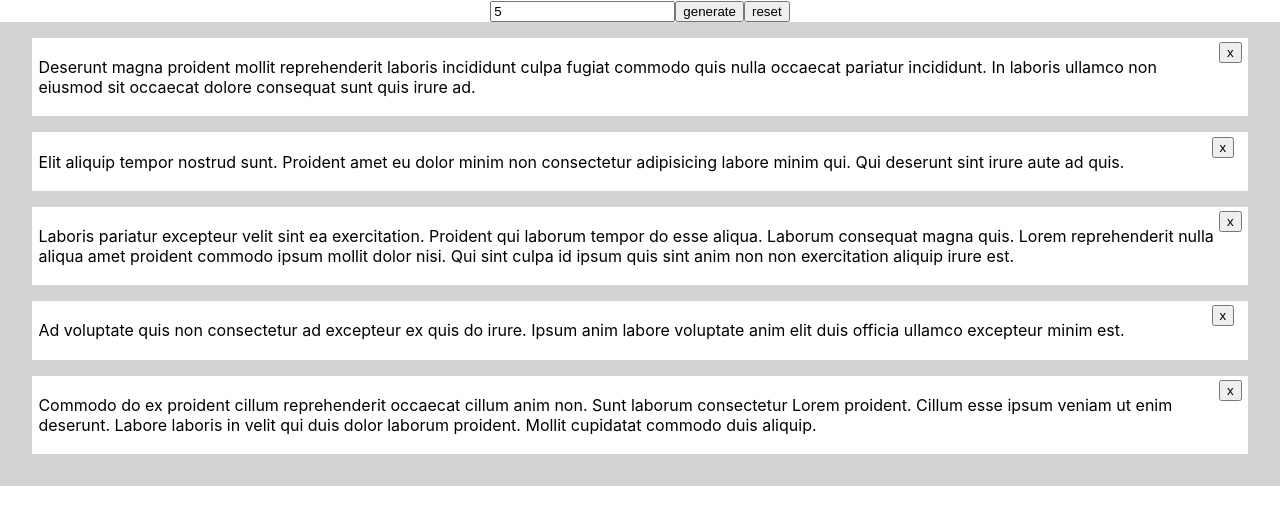
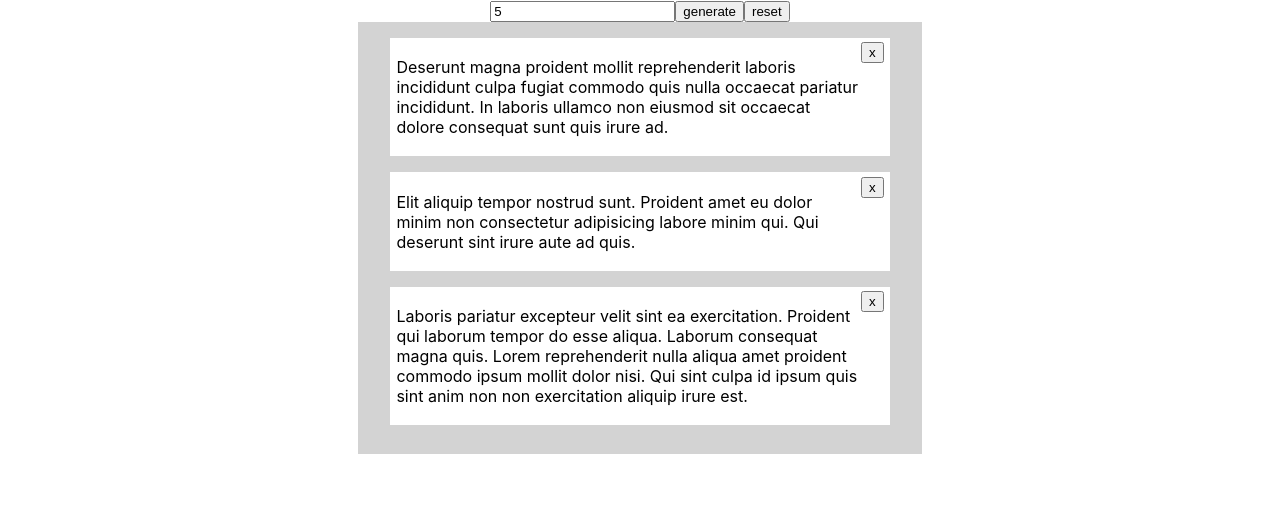
Before and after one commit to matt-catellier/draggable-list, a React (Create React App) app: page / in a window 1280 px wide. Both pictures are taken after typing "5" into the empty fields and a click on the button "generate". Shown: the top 524 px of the page. Built offline with nearby package versions, Linux system fonts and the light colour scheme.

Commit message:
Set up first attempt at virtual list, having trouble scrolling past content

```diff
--- a/package.json
+++ b/package.json
@@ -11,6 +11,7 @@
     "react-beautiful-dnd": "^13.0.0",
     "react-dom": "^17.0.1",
     "react-scripts": "4.0.1",
+    "react-virtualized": "^9.22.2",
     "react-window": "^1.8.6",
     "web-vitals": "^0.2.4"
   },
--- a/src/App.css
+++ b/src/App.css
@@ -3,6 +3,7 @@
 }
 
 .list {
+  display: inline-block;
   padding: 1rem 2rem;
   background-color: #d3d3d3;
 }
--- a/src/App.js
+++ b/src/App.js
@@ -1,5 +1,7 @@
 import React from 'react'
+import ReactDOM from 'react-dom'
 import { VariableSizeList } from "react-window"
+import { List as VirtualList } from "react-virtualized"
 import { DragDropContext, Droppable, Draggable } from "react-beautiful-dnd";
 import logo from './logo.svg';
 import './App.css';
@@ -65,28 +67,23 @@ const App = () => {
     setItems(before.concat(after))
   }
 
-  return (
-    <div className="App">
-      <header className="App-header">
-        <input id="number-of-items" type="number"  placeholder="# of items" value={numberOfItems} onChange={handleChangeNumberOfItems} />
-        <button onClick={handleGenerate}>generate</button>
-        <button onClick={handleReset}>reset</button>
-      </header>
-      <DragDropContext onDragEnd={onDragEnd}>
-      <div className="list">
-        <Droppable droppableId="droppable">
-          {(provided, snapshot) => (
-            <div ref={provided.innerRef} {...provided.droppableProps}>
-              {items.map((item, index) => {
+  const getRowRender = ({index, style}) => {
+    const item = items[index]
+
+    if(!item) return null
+
+    const patchedStyle = {
+      ...style
+    }
     return (
       <Draggable key={item.id} draggableId={item.id} index={index}>
-                    {(provided, snapshot) => (
+        {(draggableProvided, snapshot) => (
           <div
             className="list-item"
-                        ref={provided.innerRef}
-                        {...provided.draggableProps}
-                        {...provided.dragHandleProps}
-                        style={provided.draggableProps.style}
+            ref={draggableProvided.innerRef}
+            {...draggableProvided.draggableProps}
+            {...draggableProvided.dragHandleProps}
+            style={draggableProvided.draggableProps.style}
           >
             <div style={{display: 'flex', flexDirection: 'row', justifyContent: 'space-between'}}>
               <p>{item.content}</p>
@@ -99,9 +96,37 @@ const App = () => {
         )}
       </Draggable>
     )
-              })}
-              {provided.placeholder}
-            </div>
+  }
+
+  return (
+    <div className="App">
+      <header className="App-header">
+        <input id="number-of-items" type="number"  placeholder="# of items" value={numberOfItems} onChange={handleChangeNumberOfItems} />
+        <button onClick={handleGenerate}>generate</button>
+        <button onClick={handleReset}>reset</button>
+      </header>
+      <DragDropContext onDragEnd={onDragEnd}>
+      <div className="list">
+        <Droppable droppableId="droppable" mode="virtual">
+          {(droppableProvided, snapshot) => (
+            <VirtualList
+              height={400}
+              width={500}
+              rowCount={items.length}
+              rowHeight={100}
+              ref={ref => {
+                if (ref) {
+                  // eslint-disable-next-line react/no-find-dom-node
+                  const listRef = ReactDOM.findDOMNode(ref);
+                  if (listRef instanceof HTMLElement) {
+                    droppableProvided.innerRef(listRef);
+                  }
+                }
+              }}
+              rowRenderer={getRowRender}
+            >
+              {droppableProvided.placeholder}
+            </VirtualList>
           )}
       </Droppable>
       </div>
```
Also changed, not shown: 2 other files (tests, documents, lock files or other folders). Lines whose indentation alone changed are shown as unchanged.
